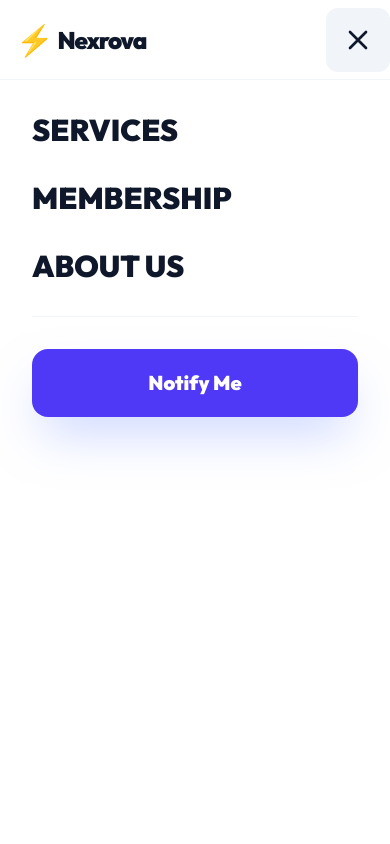
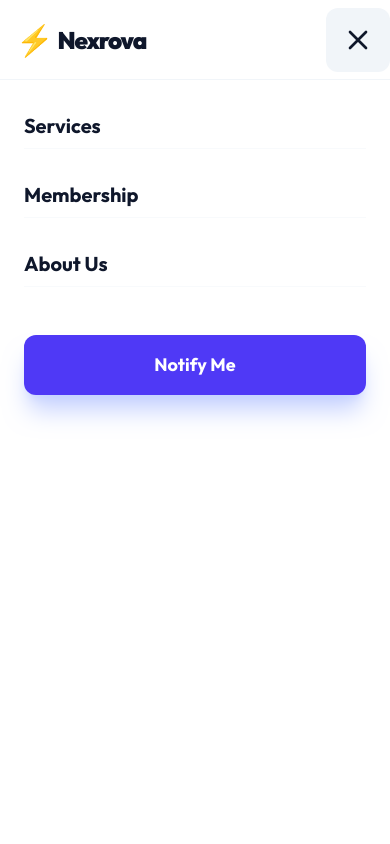
Before and after one commit to zingline-dev/Nexrova, a Next.js app in the folder Nexrova-web/: page / in a window 390 px wide. Both pictures are taken after a click on the heading 358 px from the left and 39 px from the top of the page. Shown: the top 844 px of the page. Built offline with nearby package versions, Linux system fonts and the light colour scheme.

Commit message:
Polished Navbar mobile font size and removed debug alerts

```diff
--- a/Nexrova-web/src/components/Hero.tsx
+++ b/Nexrova-web/src/components/Hero.tsx
@@ -69,10 +69,7 @@ export default function Hero() {
                   required
                 />
               </div>
-              <button
-                onClick={() => alert("Hero Button Clicked!")}
-                className="w-full sm:w-auto bg-indigo-600 text-white px-8 md:px-10 py-4 md:py-5 rounded-xl md:rounded-2xl font-black text-base md:text-lg hover:bg-indigo-700 transition-all shadow-xl shadow-indigo-200 active:scale-95 whitespace-nowrap"
-              >
+              <button className="w-full sm:w-auto bg-indigo-600 text-white px-8 md:px-10 py-4 md:py-5 rounded-xl md:rounded-2xl font-black text-base md:text-lg hover:bg-indigo-700 transition-all shadow-xl shadow-indigo-200 active:scale-95 whitespace-nowrap">
                 Join Waitlist
               </button>
             </div>
--- a/Nexrova-web/src/components/Navbar.tsx
+++ b/Nexrova-web/src/components/Navbar.tsx
@@ -41,13 +41,13 @@ export default function Navbar() {
               </div>
             </summary>
 
-            <div className="fixed inset-0 top-20 bg-white z-[105] p-8 animate-in fade-in slide-in-from-top-4 duration-200">
-              <div className="flex flex-col gap-8">
-                <Link href="/services" className="text-3xl font-black text-slate-900">SERVICES</Link>
-                <Link href="/membership" className="text-3xl font-black text-slate-900">MEMBERSHIP</Link>
-                <Link href="/about" className="text-3xl font-black text-slate-900">ABOUT US</Link>
-                <div className="pt-8 border-t border-slate-100">
-                  <button className="w-full bg-indigo-600 text-white px-6 py-5 rounded-2xl font-black text-xl shadow-2xl shadow-indigo-200">
+            <div className="fixed inset-0 top-20 bg-white z-[105] p-6 animate-in fade-in slide-in-from-top-4 duration-200">
+              <div className="flex flex-col gap-6">
+                <Link href="/services" className="text-xl font-bold text-slate-900 py-2 border-b border-slate-50">Services</Link>
+                <Link href="/membership" className="text-xl font-bold text-slate-900 py-2 border-b border-slate-50">Membership</Link>
+                <Link href="/about" className="text-xl font-bold text-slate-900 py-2 border-b border-slate-50">About Us</Link>
+                <div className="pt-6">
+                  <button className="w-full bg-indigo-600 text-white px-6 py-4 rounded-xl font-bold text-lg shadow-xl shadow-indigo-200">
                     Notify Me
                   </button>
                 </div>
```
